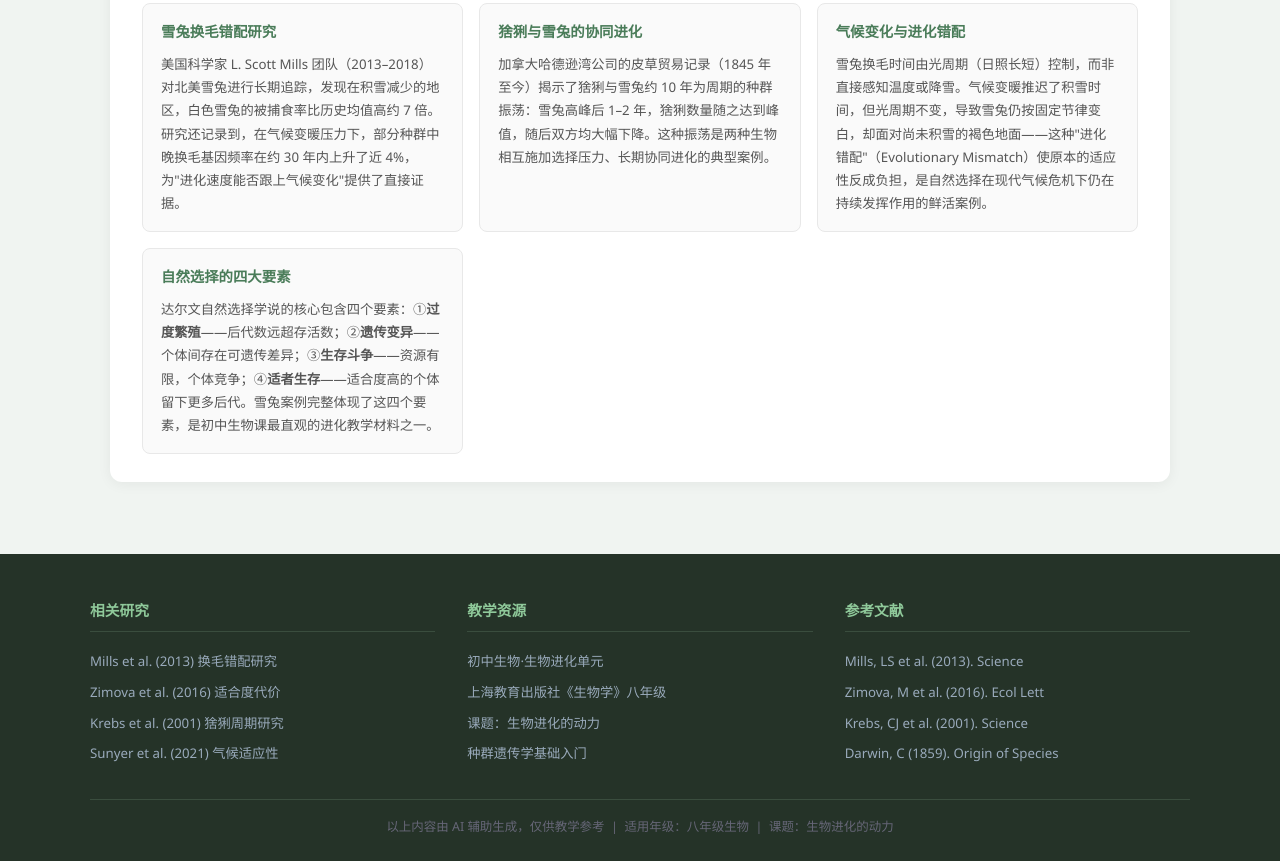
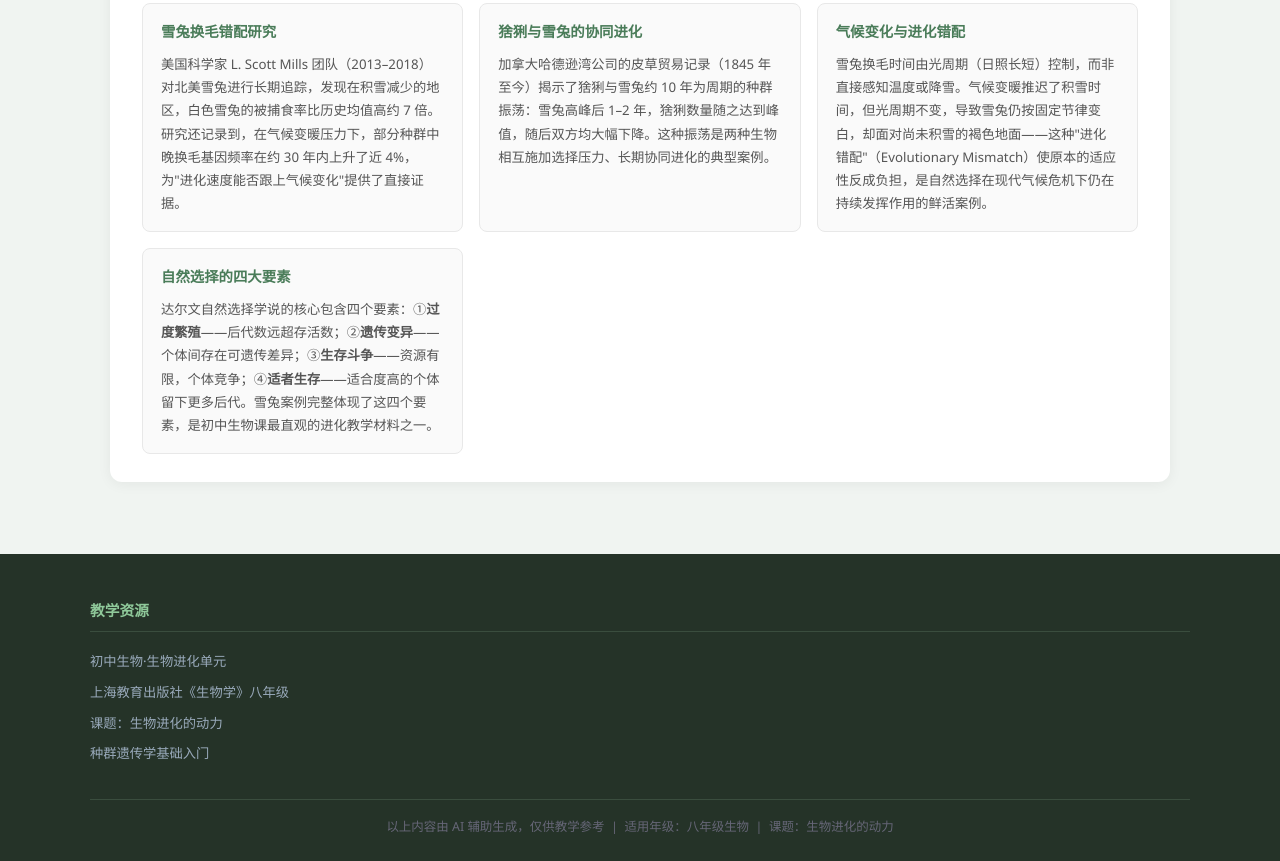
Before and after one commit to lingtonglu/lecture, a plain HTML site: page index.html in a window 1280 px wide. Shown: the part 2787-3648 px from the top of the page. Drawn offline with nearby package versions, Linux system fonts and the light colour scheme.

Commit message:
Remove 相关研究 and 参考文献 sections from footer

```diff
--- a/index.html
+++ b/index.html
@@ -301,7 +301,7 @@
     }
     .footer-grid {
       display: grid;
-      grid-template-columns: repeat(3, 1fr);
+      grid-template-columns: 1fr;
       gap: 32px;
       margin-bottom: 30px;
     }
@@ -584,30 +584,12 @@
   <div class="footer-inner">
     <div class="footer-grid">
       <div class="footer-col">
-        <h3>相关研究</h3>
-        <ul>
-          <li>Mills et al. (2013) 换毛错配研究</li>
-          <li>Zimova et al. (2016) 适合度代价</li>
-          <li>Krebs et al. (2001) 猞猁周期研究</li>
-          <li>Sunyer et al. (2021) 气候适应性</li>
-        </ul>
-      </div>
-      <div class="footer-col">
         <h3>教学资源</h3>
         <ul>
           <li>初中生物·生物进化单元</li>
           <li>上海教育出版社《生物学》八年级</li>
           <li>课题：生物进化的动力</li>
           <li>种群遗传学基础入门</li>
-        </ul>
-      </div>
-      <div class="footer-col">
-        <h3>参考文献</h3>
-        <ul>
-          <li>Mills, LS et al. (2013). Science</li>
-          <li>Zimova, M et al. (2016). Ecol Lett</li>
-          <li>Krebs, CJ et al. (2001). Science</li>
-          <li>Darwin, C (1859). Origin of Species</li>
         </ul>
       </div>
     </div>
```
